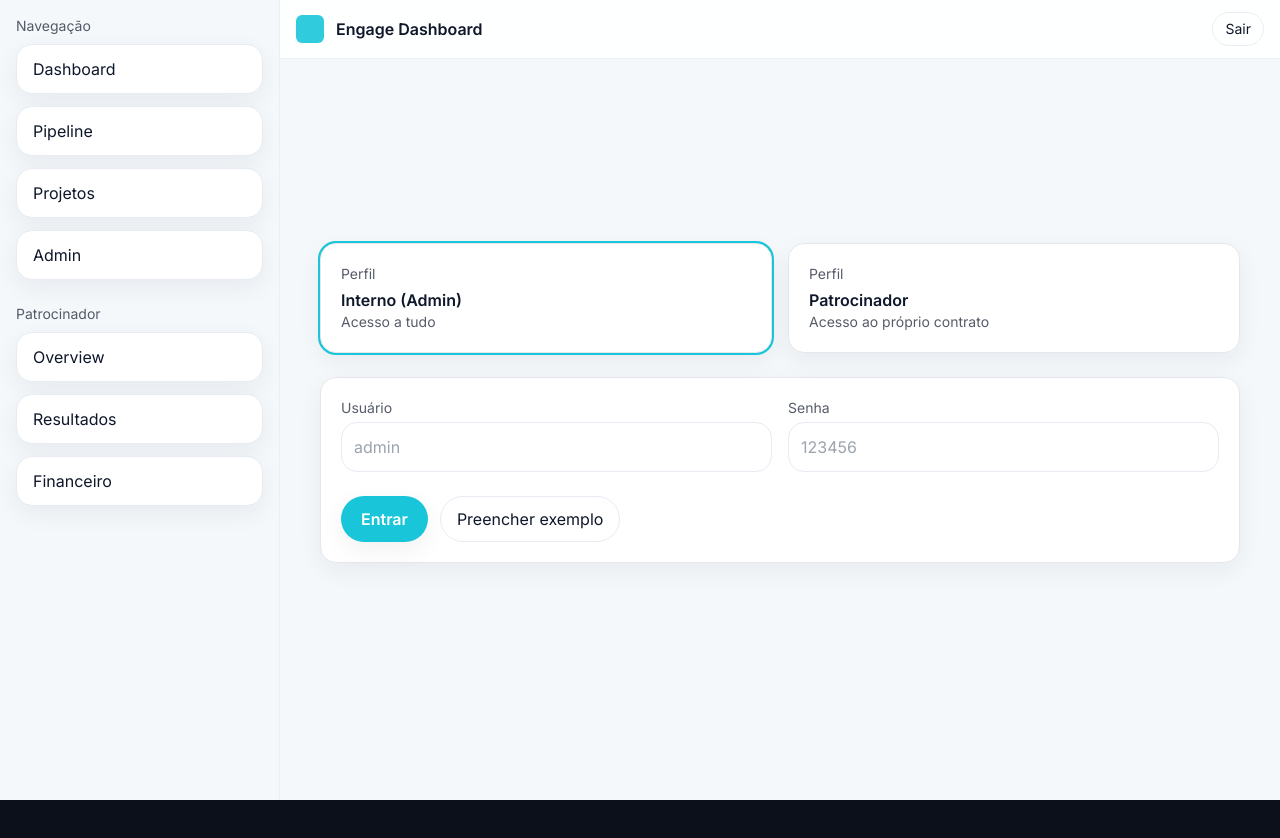
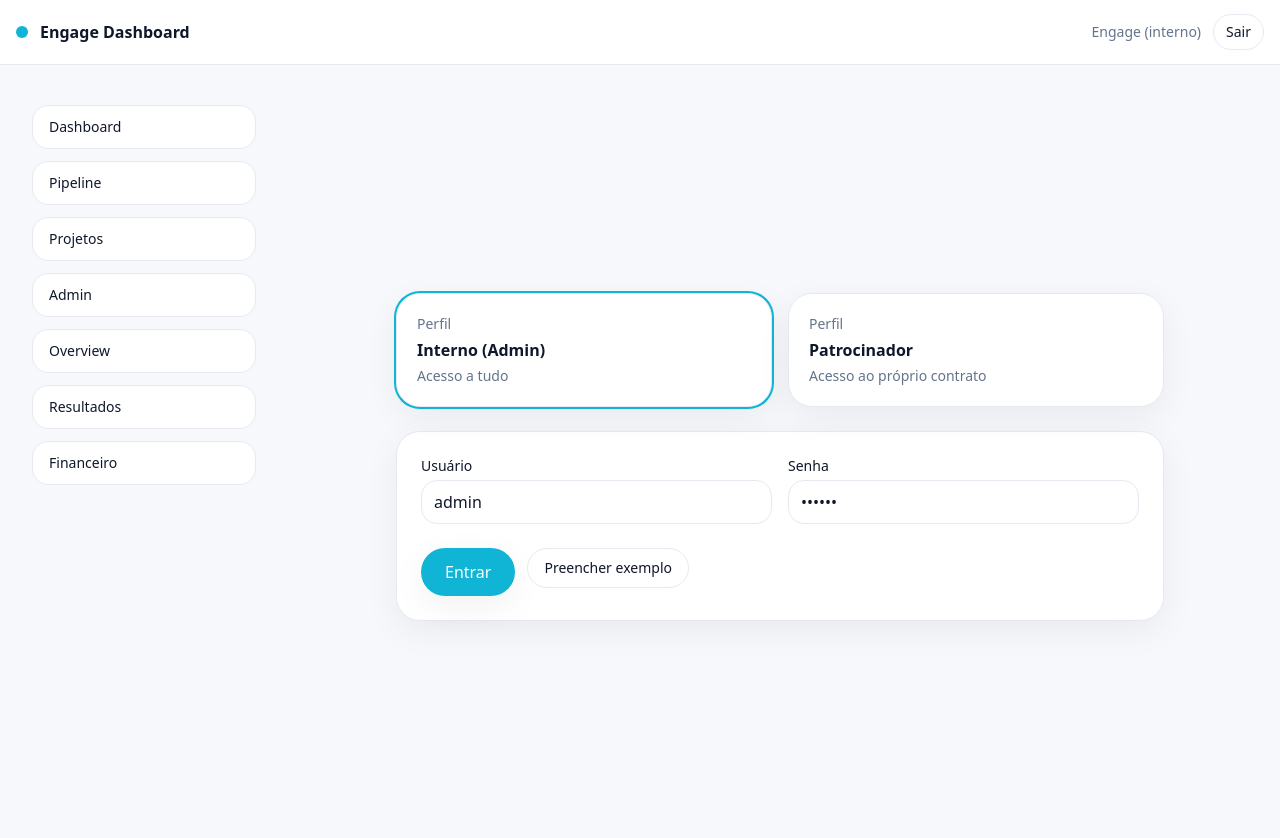
Before and after one commit to jay-psf/jay-psf-engage-dashboard-template, a Next.js app: page /login in a window 1280 px wide. Shown: the top 838 px of the page. Before the commit the page ends 800 px from the top, so only its background shows below. Built offline with nearby package versions, Linux system fonts and the light colour scheme; no server answers.

Commit message:
feat(ui): tokens, botões, topbar com logo do sponsor, sidebar condicional e login simplificado

```diff
--- a/app/layout.tsx
+++ b/app/layout.tsx
@@ -1,16 +1,8 @@
 import "../styles/globals.css";
 import "../styles/tokens.css";
 import type { Metadata } from "next";
-import { cookies } from "next/headers";
-import { Inter } from "next/font/google";
 import Sidebar from "@/components/ui/Sidebar";
 import Topbar from "@/components/ui/Topbar";
-
-const inter = Inter({
-  subsets: ["latin"],
-  variable: "--font-inter",
-  display: "swap",
-});
 
 export const metadata: Metadata = {
   title: "Engage Dashboard",
@@ -18,19 +10,13 @@ export const metadata: Metadata = {
 };
 
 export default function RootLayout({ children }: { children: React.ReactNode }) {
-  const c = cookies();
-  const role = c.get("role")?.value || "guest"; // admin | sponsor | guest
-  const themeClass = role === "sponsor" ? "dark" : ""; // admin=claro, sponsor=escuro
-
   return (
-    <html lang="pt-BR" className={`${themeClass} ${inter.variable}`}>
-      <body className="font-sans bg-entourage-bg-light text-entourage-text-light dark:bg-entourage-bg-dark dark:text-entourage-text-dark">
-        <div className="min-h-screen flex">
+    <html lang="pt-BR">
+      <body>
+        <Topbar />
+        <div className="max-w-7xl mx-auto px-4 py-6 flex gap-6">
           <Sidebar />
-          <div className="flex-1 flex flex-col">
-            <Topbar />
-            <main className="p-6">{children}</main>
-          </div>
+          <main className="flex-1 space-y-6">{children}</main>
         </div>
       </body>
     </html>
--- a/app/login/login-form.tsx
+++ b/app/login/login-form.tsx
@@ -1,5 +1,6 @@
 "use client";
-import { useState } from "react";
+import { useState, useEffect } from "react";
+import Button from "@/components/ui/Button";
 
 type Role = "admin" | "sponsor";
 
@@ -8,99 +9,104 @@ export default function LoginForm() {
   const [username, setUsername] = useState("");
   const [password, setPassword] = useState("");
 
+  // preenche exemplo pra facilitar teste
+  useEffect(() => {
+    setUsername("admin");
+    setPassword("123456");
+  }, []);
+
+  function resolveBrandFromUser(u: string): string {
+    // Regras simples de demo: "sponsor" => heineken; senão acme
+    return u.toLowerCase() === "sponsor" ? "heineken" : "acme";
+  }
+
   async function onSubmit(e: React.FormEvent) {
     e.preventDefault();
-    // Patrocinador -> atribui brand automaticamente (ajustaremos quando vier do backend)
-    const brand = role === "sponsor" ? "heineken" : "";
-    const res = await fetch("/api/auth", {
-      method: "POST",
-      headers: { "Content-Type": "application/json" },
-      body: JSON.stringify({ username, password, role, brand }),
-    });
-    if (res.ok) {
-      // redireciona pelo próprio backend via 302; como fallback:
-      window.location.href = role === "sponsor" ? `/sponsor/${brand}/overview` : "/";
+    // validação simples de demo
+    const ok =
+      (role === "admin" && username === "admin" && password === "123456") ||
+      (role === "sponsor" && username === "sponsor" && password === "000000");
+
+    if (!ok) {
+      alert("Usuário ou senha inválidos");
+      return;
+    }
+
+    const brand = role === "sponsor" ? resolveBrandFromUser(username) : undefined;
+
+    // guarda sessão no localStorage
+    const session = { role, brand, username };
+    window.localStorage.setItem("session", JSON.stringify(session));
+
+    // ajusta tema (patrocinador = dark)
+    const html = document.documentElement;
+    if (role === "sponsor") html.setAttribute("data-theme", "dark");
+    else html.removeAttribute("data-theme");
+
+    // redireciona
+    if (role === "sponsor") {
+      window.location.href = `/sponsor/${brand}/overview`;
     } else {
-      alert("Login inválido");
+      window.location.href = "/";
     }
   }
 
-  function fillExample() {
-    if (role === "admin") {
-      setUsername("admin");
-      setPassword("123456");
-    } else {
-      setUsername("sponsor");
-      setPassword("000000");
-    }
-  }
-
-  const card =
-    "rounded-2xl border p-5 bg-entourage-surface-light shadow-soft hover:shadow dark:bg-entourage-surface-dark dark:border-entourage-line-dark";
-
   return (
-    <main className="min-h-[80vh] flex items-start md:items-center justify-center">
-      <div className="w-full max-w-5xl p-4 space-y-6">
+    <main className="min-h-[calc(100vh-64px)] grid place-items-center">
+      <div className="w-full max-w-3xl space-y-6">
         <div className="grid md:grid-cols-2 gap-4">
           <button
-            type="button"
             onClick={() => setRole("admin")}
-            className={`${card} text-left ${role === "admin" ? "ring-2 ring-entourage-primary" : ""}`}
+            className={`rounded-2xl border p-5 text-left bg-card border-border shadow-soft ${
+              role === "admin" ? "ring-2 ring-accent" : ""
+            }`}
           >
-            <div className="text-sm opacity-70">Perfil</div>
-            <div className="font-semibold mt-1">Interno (Admin)</div>
-            <div className="text-sm opacity-70">Acesso a tudo</div>
+            <div className="text-sm text-muted">Perfil</div>
+            <div className="mt-1 font-semibold">Interno (Admin)</div>
+            <div className="text-sm text-muted mt-1">Acesso a tudo</div>
           </button>
 
           <button
-            type="button"
             onClick={() => setRole("sponsor")}
-            className={`${card} text-left ${role === "sponsor" ? "ring-2 ring-entourage-primary" : ""}`}
+            className={`rounded-2xl border p-5 text-left bg-card border-border shadow-soft ${
+              role === "sponsor" ? "ring-2 ring-accent" : ""
+            }`}
           >
-            <div className="text-sm opacity-70">Perfil</div>
-            <div className="font-semibold mt-1">Patrocinador</div>
-            <div className="text-sm opacity-70">Acesso ao próprio contrato</div>
+            <div className="text-sm text-muted">Perfil</div>
+            <div className="mt-1 font-semibold">Patrocinador</div>
+            <div className="text-sm text-muted mt-1">Acesso ao próprio contrato</div>
           </button>
         </div>
 
-        <form onSubmit={onSubmit} className={`${card} space-y-4`}>
+        <form onSubmit={onSubmit} className="rounded-2xl border border-border bg-card p-6 shadow-soft space-y-4">
           <div className="grid md:grid-cols-2 gap-4">
             <label className="block">
-              <div className="text-sm opacity-70 mb-1">Usuário</div>
+              <div className="text-sm mb-1">Usuário</div>
               <input
                 value={username}
                 onChange={(e) => setUsername(e.target.value)}
+                className="w-full h-11 rounded-xl border border-border bg-surface px-3"
                 placeholder={role === "admin" ? "admin" : "sponsor"}
-                className="w-full rounded-xl2 border px-3 py-3 bg-white/90 dark:bg-entourage-bg-dark/50 border-entourage-line-light dark:border-entourage-line-dark outline-none"
               />
             </label>
-
             <label className="block">
-              <div className="text-sm opacity-70 mb-1">Senha</div>
+              <div className="text-sm mb-1">Senha</div>
               <input
-                type="password"
                 value={password}
                 onChange={(e) => setPassword(e.target.value)}
+                className="w-full h-11 rounded-xl border border-border bg-surface px-3"
                 placeholder={role === "admin" ? "123456" : "000000"}
-                className="w-full rounded-xl2 border px-3 py-3 bg-white/90 dark:bg-entourage-bg-dark/50 border-entourage-line-light dark:border-entourage-line-dark outline-none"
+                type="password"
               />
             </label>
           </div>
 
           <div className="flex gap-3 pt-2">
-            <button
-              type="submit"
-              className="inline-flex items-center justify-center rounded-pill px-5 py-2.5 bg-entourage-primary text-white font-semibold shadow-soft hover:shadow focus:outline-none active:translate-y-[1px] transition"
-            >
-              Entrar
-            </button>
-            <button
-              type="button"
-              onClick={fillExample}
-              className="rounded-pill border px-4 py-2.5 border-entourage-line-light dark:border-entourage-line-dark"
-            >
-              Preencher exemplo
-            </button>
+            <Button type="submit" size="lg" className="px-6">Entrar</Button>
+            <Button type="button" variant="outline" onClick={()=>{
+              if (role === "admin") { setUsername("admin"); setPassword("123456"); }
+              else { setUsername("sponsor"); setPassword("000000"); }
+            }}>Preencher exemplo</Button>
           </div>
         </form>
       </div>
--- /dev/null
+++ b/components/ui/Button.tsx
@@ -0,0 +1,20 @@
+"use client";
+import clsx from "clsx";
+type Props = React.ButtonHTMLAttributes<HTMLButtonElement> & {
+  variant?: "solid" | "outline" | "ghost";
+  size?: "sm" | "md" | "lg";
+};
+export default function Button({ className, variant="solid", size="md", ...props }: Props) {
+  const base = "inline-flex items-center justify-center font-medium transition-all active:scale-[.98] rounded-full";
+  const sizes = {
+    sm: "px-3 h-9 text-sm",
+    md: "px-4 h-10 text-sm",
+    lg: "px-5 h-12 text-base"
+  }[size];
+  const styles = {
+    solid: "bg-accent text-white shadow-soft hover:bg-accent-strong",
+    outline: "border border-border text-text hover:bg-surface",
+    ghost: "text-text hover:bg-surface"
+  }[variant];
+  return <button className={clsx(base, sizes, styles, className)} {...props} />;
+}
--- a/components/ui/Sidebar.tsx
+++ b/components/ui/Sidebar.tsx
@@ -1,47 +1,57 @@
+"use client";
 import Link from "next/link";
-import { cookies } from "next/headers";
+import { useEffect, useState } from "react";
 
-const NavItem = ({ href, children }: { href: string; children: React.ReactNode }) => (
+type Session = { role: "admin" | "sponsor"; brand?: string };
+
+function readSession(): Session {
+  try {
+    const raw = localStorage.getItem("session");
+    return raw ? JSON.parse(raw) as Session : { role: "admin" };
+  } catch {
+    return { role: "admin" };
+  }
+}
+
+function Item({ href, children }: { href: string; children: React.ReactNode }) {
+  return (
     <Link
       href={href}
-    className="block rounded-xl2 border border-entourage-line-light bg-entourage-surface-light px-4 py-3 shadow-soft hover:shadow transition
-               dark:border-entourage-line-dark dark:bg-entourage-surface-dark"
+      className="block w-full rounded-xl border border-border bg-surface hover:border-accent/50 hover:shadow-soft px-4 h-11 text-sm flex items-center"
     >
       {children}
     </Link>
   );
+}
 
 export default function Sidebar() {
-  const c = cookies();
-  const role = c.get("role")?.value || "guest";
-  const brand = c.get("brand")?.value || "acme";
+  const [s, setS] = useState<Session>({ role: "admin" });
+  useEffect(() => setS(readSession()), []);
+
+  const sponsorOnly = [
+    { href: "/sponsor/[brand]/overview", label: "Overview" },
+    { href: "/sponsor/[brand]/results", label: "Resultados" },
+    { href: "/sponsor/[brand]/financials", label: "Financeiro" },
+  ];
+
+  const adminOnly = [
+    { href: "/", label: "Dashboard" },
+    { href: "/pipeline", label: "Pipeline" },
+    { href: "/projetos", label: "Projetos" },
+    { href: "/admin", label: "Admin" },
+  ];
+
+  const items = s.role === "sponsor" ? sponsorOnly : [...adminOnly, ...sponsorOnly];
+
+  // Monta path correto quando sponsor (substitui [brand])
+  const brand = (s.brand || "acme").toLowerCase();
 
   return (
-    <aside className="w-[280px] hidden md:block border-r border-entourage-line-light/70 dark:border-entourage-line-dark/70">
-      <div className="p-4 space-y-6">
-        <div>
-          <div className="text-sm opacity-70 mb-2">Navegação</div>
-          <div className="space-y-3">
-            {role !== "sponsor" && (
-              <>
-                <NavItem href="/">Dashboard</NavItem>
-                <NavItem href="/pipeline">Pipeline</NavItem>
-                <NavItem href="/projetos">Projetos</NavItem>
-                <NavItem href="/admin">Admin</NavItem>
-              </>
-            )}
-          </div>
-        </div>
-
-        <div>
-          <div className="text-sm opacity-70 mb-2">Patrocinador</div>
-          <div className="space-y-3">
-            <NavItem href={`/sponsor/${brand}/overview`}>Overview</NavItem>
-            <NavItem href={`/sponsor/${brand}/results`}>Resultados</NavItem>
-            <NavItem href={`/sponsor/${brand}/financials`}>Financeiro</NavItem>
-          </div>
-        </div>
-      </div>
+    <aside className="w-64 shrink-0 p-4 space-y-3">
+      {items.map((i) => {
+        const href = i.href.replace("[brand]", brand);
+        return <Item key={i.href} href={href}>{i.label}</Item>;
+      })}
     </aside>
   );
 }
--- a/components/ui/Topbar.tsx
+++ b/components/ui/Topbar.tsx
@@ -1,45 +1,57 @@
+"use client";
 import Image from "next/image";
-import Link from "next/link";
-import { cookies } from "next/headers";
+import { useEffect, useState } from "react";
+import Button from "./Button";
+
+type Session = { role: "admin" | "sponsor"; brand?: string; username?: string };
+
+function readSession(): Session {
+  try {
+    const raw = window.localStorage.getItem("session");
+    return raw ? JSON.parse(raw) as Session : { role: "admin" };
+  } catch {
+    return { role: "admin" };
+  }
+}
 
 export default function Topbar() {
-  const c = cookies();
-  const role = c.get("role")?.value || "guest";
-  const brand = c.get("brand")?.value || "";
-  const brandName = brand ? brand.charAt(0).toUpperCase() + brand.slice(1) : "";
+  const [s, setS] = useState<Session>({ role: "admin" });
+
+  useEffect(() => setS(readSession()), []);
+
+  const isSponsor = s.role === "sponsor";
+  const brand = (s.brand || "acme").toLowerCase();
 
   return (
-    <header className="sticky top-0 z-20 border-b border-entourage-line-light/70 bg-entourage-surface-light/90 backdrop-blur dark:bg-entourage-surface-dark/60 dark:border-entourage-line-dark/70">
-      <div className="mx-auto max-w-7xl px-4 py-3 flex items-center justify-between">
+    <header className="w-full sticky top-0 z-40 backdrop-blur supports-[backdrop-filter]:bg-surface/70 bg-surface border-b border-border">
+      <div className="max-w-7xl mx-auto px-4 h-16 flex items-center gap-3">
+        {/* Marca do produto */}
         <div className="flex items-center gap-3">
-          <div className="h-7 w-7 rounded-md bg-entourage-primary/90" />
+          <div className="w-3 h-3 rounded-full bg-accent" />
           <span className="font-semibold">Engage Dashboard</span>
         </div>
 
-        <div className="flex items-center gap-3">
-          {role === "sponsor" && (
+        <div className="ml-auto flex items-center gap-3">
+          {isSponsor ? (
             <div className="flex items-center gap-3">
-              {/* Se existir o arquivo em /public/brands/<brand>.png ele aparece; senão, mostra só o nome */}
-              <div className="relative h-8 w-28">
+              {/* Logo do patrocinador */}
+              <div className="relative w-[110px] h-7">
                 <Image
-                  src={`/brands/${brand}.png`}
-                  alt={brandName || "Marca"}
+                  alt={`${brand} logo`}
+                  src={brand === "heineken" ? "/logos/heineken.png" : "/logos/acme.svg"}
                   fill
                   className="object-contain"
-                  sizes="112px"
-                  onError={() => {}}
+                  priority
                 />
               </div>
-              <span className="text-sm opacity-80">{brandName}</span>
             </div>
+          ) : (
+            <span className="text-sm text-muted">Engage (interno)</span>
           )}
 
-          <Link
-            href="/api/logout"
-            className="rounded-pill bg-transparent border px-3 py-1.5 text-sm border-entourage-line-light hover:bg-entourage-line-light/40 transition dark:border-entourage-line-dark dark:hover:bg-entourage-line-dark/40"
-          >
-            Sair
-          </Link>
+          <form action="/api/logout" method="post">
+            <Button type="submit" variant="outline" size="sm">Sair</Button>
+          </form>
         </div>
       </div>
     </header>
--- a/package.json
+++ b/package.json
@@ -11,6 +11,7 @@
   },
   "dependencies": {
     "@tanstack/react-table": "^8.21.3",
+    "clsx": "^2.1.1",
     "date-fns": "^4.1.0",
     "date-fns-tz": "^3.2.0",
     "next": "14.2.5",
--- a/styles/globals.css
+++ b/styles/globals.css
@@ -2,41 +2,4 @@
 @tailwind components;
 @tailwind utilities;
 
-* { box-sizing: border-box; }
-body { background: var(--bg); color: var(--text); }
-
-.label { font-size: .875rem; color: var(--muted); margin-bottom: .25rem; }
-.card {
-  background: var(--panel);
-  border: 1px solid var(--border);
-  border-radius: 14px;
-  padding: 16px;
-  box-shadow: 0 6px 18px rgba(0,0,0,.08);
-}
-.input {
-  width: 100%;
-  background: var(--panel-2);
-  color: var(--text);
-  border: 1px solid var(--border);
-  border-radius: 12px;
-  padding: 12px 14px;
-  outline: none;
-}
-.input::placeholder { color: var(--muted); }
-.input:focus { border-color: var(--brand-accent); box-shadow: 0 0 0 3px color-mix(in oklab, var(--brand-accent) 30%, transparent); }
-
-.btn-primary {
-  display: inline-flex; align-items: center; justify-content: center;
-  padding: 10px 16px; border-radius: 999px;
-  background: var(--brand-accent); color: var(--brand-contrast);
-  border: 1px solid color-mix(in oklab, var(--brand-accent) 75%, black);
-}
-.btn-primary:hover { filter: brightness(1.05); }
-
-.btn-ghost {
-  padding: 10px 16px; border-radius: 999px;
-  background: transparent; color: var(--text);
-  border: 1px solid var(--border);
-}
-
-a { color: inherit; }
+html, body { height: 100%; }
--- a/styles/tokens.css
+++ b/styles/tokens.css
@@ -1,35 +1,46 @@
 :root {
-  --bg: #0b101a;
-  --text: #e6e8ee;
-  --muted: #a7afc0;
-  --border: #263042;
-  --panel: #121826;   /* cartões padrão */
-  --panel-2: #0f1624; /* cartões alternativos */
-  --brand-accent: #0ea5e9;
-  --brand-contrast: #ffffff;
+  /* Cores base (modo claro) — ajuste depois com os tons oficiais da Entourage */
+  --bg: #f6f8fb;
+  --surface: #ffffff;
+  --card: #ffffff;
+  --border: #e6eaf0;
+  --text: #0f172a;
+  --muted: #64748b;
+
+  /* Acento (inspirado no botão “+” do seu topo) */
+  --accent: #10b5d6;        /* ciano/teal */
+  --accent-strong: #0ea5b6; /* um pouco mais escuro */
+
+  /* Sombras suaves */
+  --shadow: 0 10px 35px rgba(2, 6, 23, 0.06);
+
+  /* Tipografia */
+  --font-sans: ui-sans-serif, system-ui, -apple-system, "Inter", "Helvetica Neue", Arial, "Noto Sans", "Liberation Sans", sans-serif;
+  --radius: 16px;
 }
 
-/* Admin (claro) */
-.theme-admin {
-  --bg: #f7fafc;
-  --text: #0f172a;
-  --muted: #475569;
-  --border: #e2e8f0;
-  --panel: #ffffff;
-  --panel-2: #f8fafc;
-  --brand-accent: #0ea5e9;
+/* Tema escuro (patrocinador) */
+:root[data-theme="dark"] {
+  --bg: #0b1220;
+  --surface: #0e1626;
+  --card: #111a2c;
+  --border: #1b273d;
+  --text: #e5e7eb;
+  --muted: #93a0b6;
+
+  --accent: #10b5d6;
+  --accent-strong: #1fb6ce;
+
+  --shadow: 0 12px 40px rgba(2, 6, 23, 0.4);
 }
 
-/* Sponsor (escuro melhor contrastado) */
-.theme-sponsor {
-  --bg: #0b101a;
-  --text: #e6e8ee;
-  --muted: #9aa4b2;
-  --border: #233047;
-  --panel: #111827;
-  --panel-2: #0e1524;
-  --brand-accent: #e11d48; /* pode ajustar depois por marca */
+/* Utilitários globais (usamos nos cartões/botões) */
+:root, [data-theme="dark"] {
+  --ring: 2px solid rgba(16,181,214,.35);
 }
 
-html { background: var(--bg); color: var(--text); }
-body { background: var(--bg); color: var(--text); }
+body {
+  background: var(--bg);
+  color: var(--text);
+  font-family: var(--font-sans);
+}
--- a/tailwind.config.ts
+++ b/tailwind.config.ts
@@ -1,53 +1,33 @@
 import type { Config } from "tailwindcss";
 
-export default {
+const config: Config = {
+  darkMode: ["class", '[data-theme="dark"]'],
   content: [
     "./app/**/*.{ts,tsx}",
     "./components/**/*.{ts,tsx}",
     "./styles/**/*.css",
   ],
-  darkMode: ["class"],
   theme: {
     extend: {
       colors: {
-        entourage: {
-          // primária (acento) – ajustaremos depois com a paleta oficial
-          primary: "#19C5D8",
-          // background claro e escuro
-          bg: {
-            light: "#F5F8FB",
-            dark: "#0E1217",
-          },
-          // cartões/contêiner
-          surface: {
-            light: "#FFFFFF",
-            dark: "#151B22",
-          },
-          // bordas e linhas
-          line: {
-            light: "#E6ECF2",
-            dark: "#233041",
-          },
-          // texto
-          text: {
-            light: "#0F172A",
-            muteLight: "#475569",
-            dark: "#F1F5F9",
-            muteDark: "#94A3B8",
-          },
-        },
+        bg: "var(--bg)",
+        surface: "var(--surface)",
+        card: "var(--card)",
+        border: "var(--border)",
+        text: "var(--text)",
+        muted: "var(--muted)",
+        accent: "var(--accent)",
+        "accent-strong": "var(--accent-strong)",
+      },
+      borderRadius: {
+        xl: "var(--radius)",
+        "2xl": "calc(var(--radius) + 8px)",
       },
       boxShadow: {
-        soft: "0 8px 24px rgba(2, 12, 27, 0.06)",
+        soft: "var(--shadow)",
       },
-      borderRadius: {
-        pill: "9999px",
-        xl2: "1rem",
-      },
-    },
-    fontFamily: {
-      sans: ["var(--font-inter)", "system-ui", "ui-sans-serif", "Arial"],
     },
   },
   plugins: [],
-} satisfies Config;
+};
+export default config;
```
Also changed, not shown: app/page.tsx (+24 -23 lines), 1 other file (tests, documents, lock files or other folders). Lines whose indentation alone changed are shown as unchanged.
